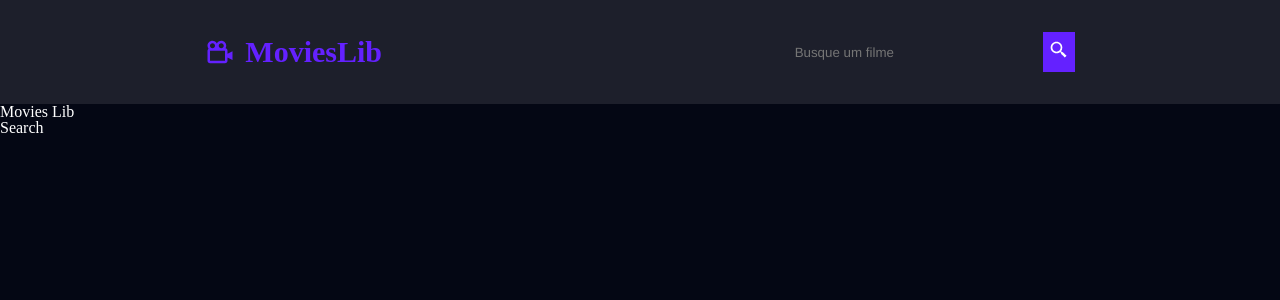
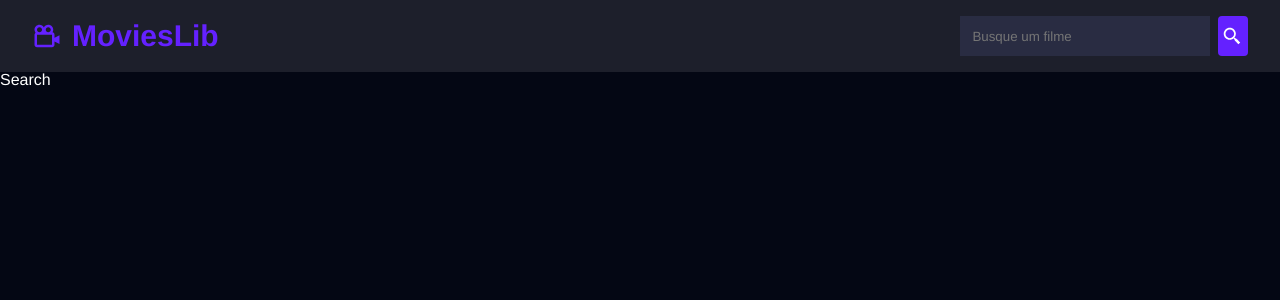
Before and after one commit to gabrielamenezes/movies-lib, a React (Vite) app: page /search in a window 1280 px wide. Shown: the top 300 px of the page. Built offline with nearby package versions, Linux system fonts and the light colour scheme; no server answers.

Commit message:
feat: home page

```diff
--- a/src/App.jsx
+++ b/src/App.jsx
@@ -7,7 +7,6 @@ function App() {
   return (
     <div className="App">
       <Navbar/>
-      <h2>Movies Lib</h2>
       <Outlet />
     </div>
   )
--- /dev/null
+++ b/src/components/MovieCard/MovieCard.module.css
@@ -0,0 +1,28 @@
+.movieCard {
+    display: flex;
+    flex-direction: column;
+    padding: 1rem;
+    width: 20%;
+    background-color: #1d1f2b;
+}
+.movieCard h2,
+.movieCard img,
+.movieCard p {
+    margin-bottom: 1rem;
+}
+.movieCard svg {
+    color: #F2E857;
+}
+.movieCard .detalhesBtn {
+    background: #0072d2;
+    color: #f9f9f9;
+    padding: 1rem .5rem;
+    cursor: pointer;
+    font-size: 1.2rem;
+    font-weight: 900;
+    text-align: center;
+    letter-spacing: 1.5px;
+    line-height: 1.6;
+    text-transform: uppercase;
+
+}
--- /dev/null
+++ b/src/components/MovieCard/index.jsx
@@ -0,0 +1,20 @@
+import styles from './MovieCard.module.css'
+import {Link} from 'react-router-dom'
+import {FaStar} from 'react-icons/fa'
+
+const imageUrl = import.meta.env.VITE_IMG;
+
+const MovieCard = ({movie, showLink = true}) => {
+  return (
+    <div className={styles.movieCard}>
+        <img src={imageUrl + movie.poster_path} alt={`Capa do filme ${movie.title}`} />
+        <h2>{movie.title}</h2>
+        <p>
+            <FaStar /> {movie.vote_average}
+        </p>
+        {showLink && <Link to={`/movie/${movie.id}`} className={styles.detalhesBtn}>Detalhes</Link>}
+    </div>
+  )
+}
+
+export default MovieCard
--- a/src/components/Navbar/Navbar.module.css
+++ b/src/components/Navbar/Navbar.module.css
@@ -1,9 +1,15 @@
 .navbar {
     background-color: #1d1f2b;
     width: 100%;
-    padding: 2rem 0;
+    padding: 1rem 2rem;
+
+}
+.navbarContainer {
+    max-width: 1440px;
+    margin: 0 auto;
     display: flex;
-    justify-content: space-around;
+    justify-content: space-between;
+
     align-items: center;
 }
 .navbar .logo {
@@ -17,10 +23,14 @@
     justify-content: center;
     align-items: center;
     height: 40px;
+    gap: 0.5rem;
 }
 .navbar input {
-    background-color: #1d1f2b;
+    background-color: #292c42;
+    padding: 0.2rem 0.8rem;
     width: 250px;
+    color: #fff;
+    outline: none;
     height: 20px;
     border: none;
     height: 100%;
@@ -28,10 +38,15 @@
 .navbar button {
     border: none;
     background-color: #6421ff;
-    font-size: 20px;
     color: #fff;
     cursor: pointer;
+    font-size: 1.3rem;
+    padding: .3rem;
+    border-radius: 4px;
     height: 100%;
+    display: flex;
+    align-items: center;
+    transition: .4s;
 }
 .navbar button:hover {
     filter: brightness(1.2);
--- a/src/components/Navbar/index.jsx
+++ b/src/components/Navbar/index.jsx
@@ -1,18 +1,21 @@
 import { Link } from "react-router-dom"
-import {BiCameraMovie, BiSearchAlt2} from "react-icons/bi"
+import { BiCameraMovie, BiSearchAlt2 } from "react-icons/bi"
 import styles from './Navbar.module.css'
 
 function Navbar() {
   return (
     <nav className={styles.navbar}>
+      <div className={styles.navbarContainer}>
         <h2>
-          <Link to="/" className={styles.logo}><BiCameraMovie/>MoviesLib</Link>
+          <Link to="/" className={styles.logo}><BiCameraMovie />MoviesLib</Link>
         </h2>
         <form>
-            <input type="text" placeholder="Busque um filme" />
-            <button type="submit"><BiSearchAlt2/></button>
+          <input type="text" placeholder="Busque um filme" />
+          <button type="submit"><BiSearchAlt2 /></button>
         </form>
-      </nav>
+      </div>
+
+    </nav>
   )
 }
 
--- a/src/index.css
+++ b/src/index.css
@@ -43,7 +43,7 @@ table {
 }
 
 * {
-    font-family: Helvetica;
+    font-family: Helvetica, sans-serif !important;
     box-sizing: border-box;
 }
 
--- a/src/main.jsx
+++ b/src/main.jsx
@@ -3,9 +3,9 @@ import ReactDOM from 'react-dom/client'
 import { BrowserRouter, Routes, Route } from 'react-router-dom'
 
 import App from './App.jsx'
-import Home from './pages/Home.jsx'
-import Movie from './pages/Movie.jsx'
-import Search from './pages/Search.jsx'
+import Home from './pages/Home'
+import Movie from './pages/Movie'
+import Search from './pages/Search'
 
 import './index.css'
 
--- a/src/pages/Home.jsx
+++ b/src/pages/Home/index.jsx
@@ -1,4 +1,6 @@
 import { useState, useEffect } from "react"
+import MovieCard from "../../components/MovieCard";
+import '../MovieGrid.css'
 
 {/*pegando variáveis do .env no vite */}
 const moviesURL = import.meta.env.VITE_API;
@@ -17,8 +19,12 @@ const Home = () => {
     getTopRatedMovies(topRatedUrl)
   }, [])
   return (
-    <div>
-      Home
+    <div className="container">
+      <h2 className="title">Melhores filmes</h2>
+      {topMovies.length === 0 && <p>Carregando...</p>}
+      <div className="movies-container">
+        {topMovies.length > 0 && topMovies.map(movie => <MovieCard movie={movie} key={movie.id}/>)}
+      </div>
     </div>
   )
 }
--- /dev/null
+++ b/src/pages/MovieGrid.css
@@ -0,0 +1,19 @@
+
+.container .title {
+    color: #fff;
+    font-size: 2.5rem;
+    text-align: center;
+    font-weight: 500;
+    letter-spacing: 2px;
+    margin: 2rem 0 1rem;
+}
+
+.container .movies-container {
+    display: flex;
+    flex-wrap: wrap;
+    gap: 20px;
+    justify-content: center;
+    margin: 0 auto;
+    padding: 2rem;
+    margin: 0 auto;
+}
```
Also changed, not shown: src/pages/Movie/index.jsx (renamed from src/pages/Movie.jsx), src/pages/Search/index.jsx (renamed from src/pages/Search.jsx).
